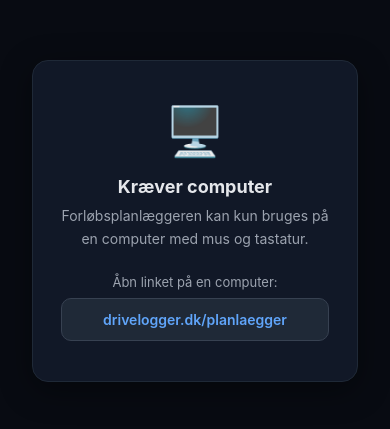
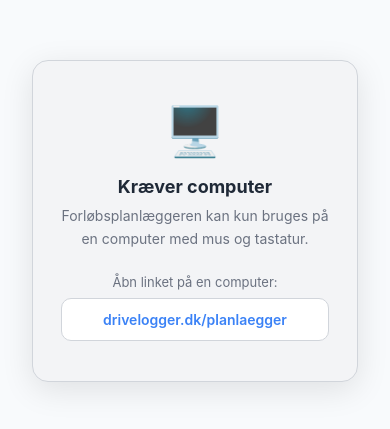
Before and after one commit to Drivelogger-Dev/lektionsopbygger, a React (Vite) app: page / in a window 390 px wide. Shown: the part 201-630 px from the top of the page. Built offline with nearby package versions, Linux system fonts and the light colour scheme.

Commit message:
fix: theme-aware colors for plan dropdown and mobile fallback
Replaced hardcoded dark colors in Eksportér/Importér buttons,
reset button, dropdown borders, and mobile "requires computer" screen.

```diff
--- a/src/Lektionsopbygger.jsx
+++ b/src/Lektionsopbygger.jsx
@@ -1364,30 +1364,30 @@
   if (isMobile) {
     return (
       <div style={{
-        minHeight: "100vh", background: "#080B12", color: "#E5E7EB",
+        minHeight: "100vh", background: t.bgMain, color: t.textPrimary,
         fontFamily: "'DM Sans', 'Inter', system-ui, sans-serif",
         display: "flex", alignItems: "center", justifyContent: "center",
         padding: 32,
       }}>
         <div style={{
-          background: "#111827", borderRadius: 16, padding: "40px 28px",
+          background: t.bgSurface, borderRadius: 16, padding: "40px 28px",
           textAlign: "center", maxWidth: 360, width: "100%",
-          border: "1px solid #1F2937", boxShadow: "0 8px 32px rgba(0,0,0,0.4)",
+          border: `1px solid ${t.border}`, boxShadow: "0 8px 32px rgba(0,0,0,0.1)",
         }}>
           <div style={{ fontSize: 48, marginBottom: 16 }}>🖥️</div>
           <h2 style={{ fontSize: 18, fontWeight: 700, marginBottom: 8 }}>
             Kræver computer
           </h2>
-          <p style={{ fontSize: 14, color: "#9CA3AF", lineHeight: 1.6, marginBottom: 24 }}>
+          <p style={{ fontSize: 14, color: t.textMuted, lineHeight: 1.6, marginBottom: 24 }}>
             Forløbsplanlæggeren kan kun bruges på en computer med mus og tastatur.
           </p>
-          <p style={{ fontSize: 13, color: "#9CA3AF", marginBottom: 8 }}>
+          <p style={{ fontSize: 13, color: t.textMuted, marginBottom: 8 }}>
             Åbn linket på en computer:
           </p>
           <div
             style={{
-              background: "#1F2937", color: "#60A5FA",
-              border: "1px solid #374151", borderRadius: 10,
+              background: t.bgElevated, color: "#3B82F6",
+              border: `1px solid ${t.border}`, borderRadius: 10,
               padding: "12px 24px", fontSize: 14, fontWeight: 600,
               userSelect: "all", WebkitUserSelect: "all",
               width: "100%", boxSizing: "border-box",
@@ -1539,7 +1539,7 @@
                               </div>
                             </div>
                             <button className="btn" onClick={(e) => renamePlan(name, e)} style={{
-                              padding: "3px 6px", fontSize: 10, background: "transparent", color: "#6B7280",
+                              padding: "3px 6px", fontSize: 10, background: "transparent", color: t.textMuted,
                             }} title="Omdøb">✏️</button>
                             <button className="btn" onClick={(e) => deletePlan(name, e)} style={{
                               padding: "3px 6px", fontSize: 10, background: "transparent", color: t.textMuted,
@@ -1550,7 +1550,7 @@
                   </div>
                   {/* Reset */}
                   {blocks.length > 0 && (
-                    <div style={{ padding: "8px 14px", borderTop: "1px solid #1F2937" }}>
+                    <div style={{ padding: "8px 14px", borderTop: `1px solid ${t.borderSubtle}` }}>
                       <button className="btn" onClick={() => {
                         const unsaved = !currentPlanName || !savedPlans[currentPlanName] ||
                           JSON.stringify(savedPlans[currentPlanName].blocks) !== JSON.stringify(blocks);
@@ -1561,19 +1561,19 @@
                         showToast("Alle blokke nulstillet", "info");
                       }} style={{
                         width: "100%", padding: "6px 10px", fontSize: 11,
-                        background: "#1A1F2E", color: "#9CA3AF", border: "1px solid #333",
+                        background: t.bgElevated, color: t.textMuted, border: `1px solid ${t.border}`,
                       }}>↺ Planlæg nyt forløb forfra</button>
                     </div>
                   )}
                   {/* Export / Import */}
-                  <div style={{ padding: "8px 14px", borderTop: "1px solid #1F2937", display: "flex", gap: 4 }}>
+                  <div style={{ padding: "8px 14px", borderTop: `1px solid ${t.borderSubtle}`, display: "flex", gap: 4 }}>
                     <button className="btn" onClick={exportPlan} disabled={blocks.length === 0} style={{
                       flex: 1, padding: "6px 10px", fontSize: 11,
-                      background: "#1A1F2E", color: blocks.length > 0 ? "#D1D5DB" : "#4B5563", border: "1px solid #333",
+                      background: t.bgElevated, color: blocks.length > 0 ? t.textSecondary : t.textDim, border: `1px solid ${t.border}`,
                     }}>📤 Eksportér .drivelogger</button>
                     <button className="btn" onClick={importPlan} style={{
                       flex: 1, padding: "6px 10px", fontSize: 11,
-                      background: "#1A1F2E", color: "#D1D5DB", border: "1px solid #333",
+                      background: t.bgElevated, color: t.textSecondary, border: `1px solid ${t.border}`,
                     }}>📥 Importér</button>
                   </div>
                 </div>
```
